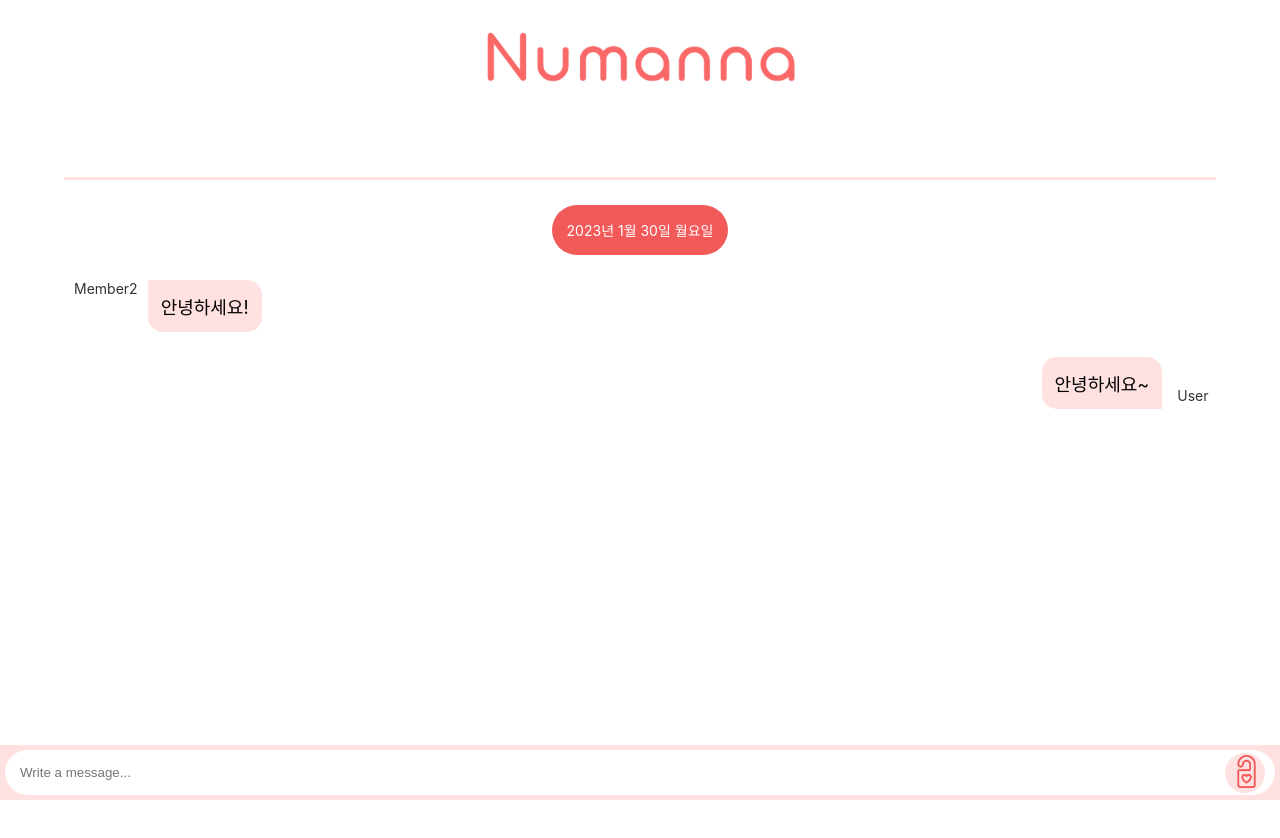
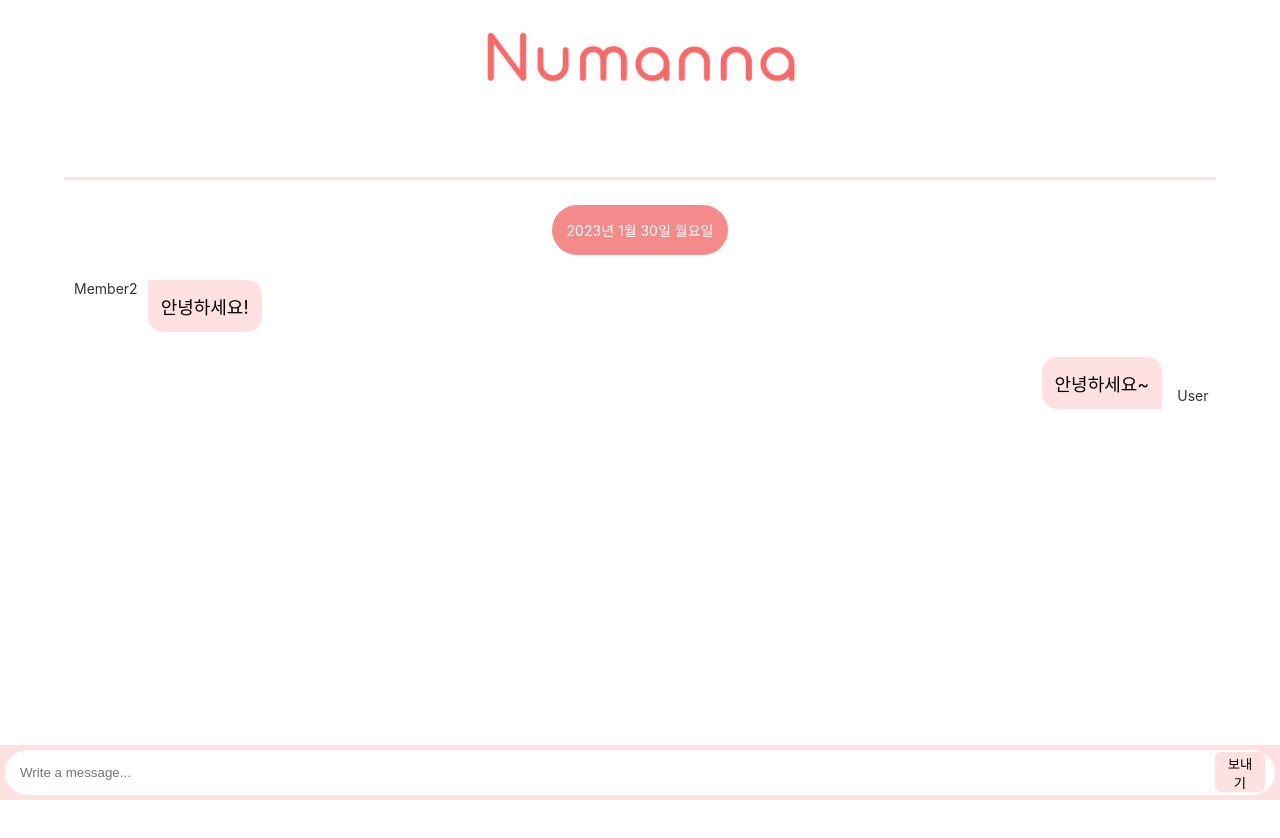
Before and after one commit to YoungJae0910/numanna-PJ, a React (Create React App) app: page /matching in a window 1280 px wide. Shown: the top 838 px of the page. Built offline with nearby package versions, Linux system fonts and the light colour scheme.

Commit message:
fix.btn수정

```diff
--- a/src/components/Matching/ChatScreen.jsx
+++ b/src/components/Matching/ChatScreen.jsx
@@ -44,6 +44,7 @@
   border-radius: 25px;
   margin-bottom: 25px;
   margin-top: 25px;
+  opacity: 0.7;
 `;
 
 const LeftMesg = styled.div`
--- a/src/components/Matching/MatchingChat.jsx
+++ b/src/components/Matching/MatchingChat.jsx
@@ -53,7 +53,8 @@
           placeholder="Write a message..."
         />
         <ChatBtn>
-          <MainImg src={signup} />
+          {/* <MainImg src={signup} /> */}
+          보내기
         </ChatBtn>
       </ChatBox>
     </ChatForm>
@@ -88,13 +89,13 @@
 `;
 const ChatBtn = styled.button`
   border: 1px solid transparent;
-  width: 40px;
+  width: 50px;
   height: 40px;
-  border-radius: 50%;
+  border-radius: 5px;
   outline: none;
   position: absolute;
   right: 10px;
-  top: 3px;
+  top: 2px;
   opacity: 1;
   background-color: #ffe1e1;
 
```
